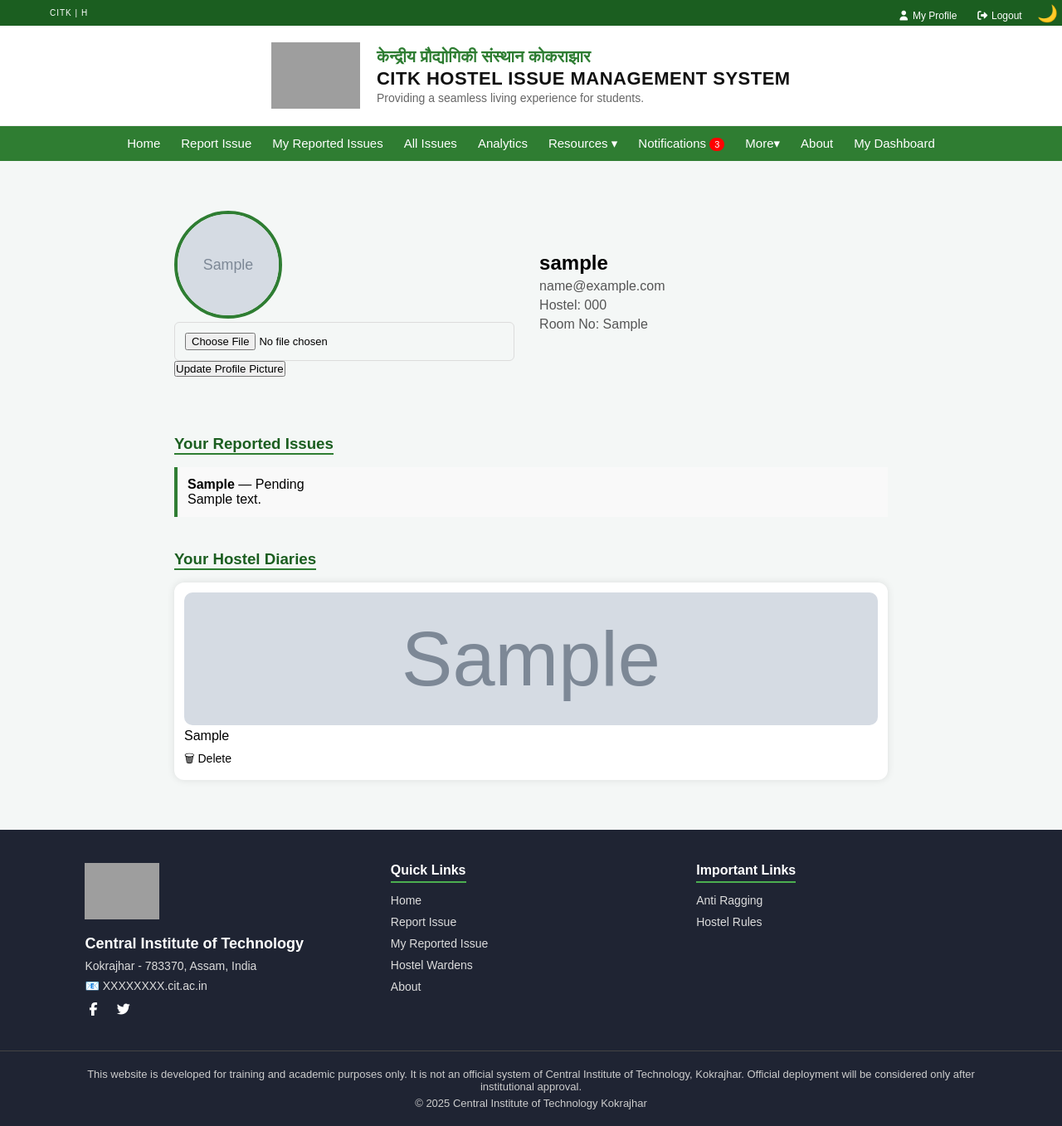
After one commit to itzsubham2006/CITK_HOSTEL_ISSUE_MANAGEMENT_SYSTEM, a Flask app: page /profile in a window 1280 px wide. The commit adds this page. Shown: the whole page at 83% size. Run offline with Flask 3, Linux system fonts and the light colour scheme; a user stored in the database is signed in; tables that the repository leaves empty hold one stand-in row (values such as "Sample post"); grey boxes marked "Sample" are stand-in pictures; some libraries are stand-ins or nearby versions; grey boxes are pictures that could not be loaded.

Commit message:
profile section and hostel diaries section added

```diff
--- a/app/models/user.py
+++ b/app/models/user.py
@@ -13,3 +13,7 @@ class User(db.Model, UserMixin):
         nullable=False,
         default="student"
     )
+    diaries = db.relationship('HostelDiary', backref='user', lazy=True)
+    diary_comments = db.relationship('DiaryComment', backref='user', lazy=True)
+    diary_likes = db.relationship('DiaryLike', backref='user', lazy=True)
+    profile_pic = db.Column(db.String(255))
--- a/app/routes/students_routes.py
+++ b/app/routes/students_routes.py
@@ -1,15 +1,13 @@
-from flask import Blueprint, jsonify, render_template, flash, redirect, url_for
+from flask import Blueprint, jsonify, render_template, flash, redirect, url_for, request
 from flask_login import login_required, current_user
 from sqlalchemy import func
 from ..extensions import db
-from ..models.complaints import Complaint
-from ..models.complaints import ComplaintUpvote
+from ..models.complaints import Complaint, ComplaintUpvote, HostelDiary
 from ..forms import ComplaintForm
 import os
 import uuid
 from flask import current_app
 from werkzeug.utils import secure_filename
-
 
 students_bp = Blueprint('students', __name__)
 
@@ -94,7 +92,7 @@ def dashboard():
 @students_bp.route("/schedules")
 @login_required
 def schedules():
-    return render_template("student/schedules.html")
+    return render_template("publics/schedules.html")
 
 
 
@@ -102,7 +100,7 @@ def schedules():
 @students_bp.route("/about")
 @login_required
 def about():
-    return render_template("student/about.html")
+    return render_template("publics/about.html")
 
 # -----------------------------------------hostel_facility-------------------------------
 @students_bp.route("/hostel_facility")
@@ -124,7 +122,7 @@ def all_issues():
         .all()
 
     return render_template(
-        'student/all_issues.html',
+        'publics/all_issues.html',
         complaints=complaints,
         hostel=current_user.hostel
     )
@@ -176,7 +174,7 @@ def analytics():
         for issue in top_issues
     ]
     return render_template(
-        "student/analytics.html",
+        "publics/analytics.html",
         status_counts=status_counts,
         categories=categories,
         category_counts=category_counts,
@@ -219,3 +217,68 @@ def upvote_complaint(cid):
         'success': True,
         'upvotes': complaint.upvotes
     })
+
+
+@students_bp.route('/profile')
+@login_required
+def profile():
+    issues = Complaint.query.filter_by(user_id=current_user.id).all()
+    diaries = HostelDiary.query.filter_by(user_id=current_user.id).all()
+    return render_template('publics/profile.html', issues=issues, diaries=diaries)
+
+
+
+@students_bp.route('/delete-diary/<int:id>')
+@login_required
+def delete_diary(id):
+    diary = HostelDiary.query.get_or_404(id)
+
+    if diary.user_id != current_user.id:
+        flash("You can't delete this photo", "danger")
+        return redirect(url_for('students.profile'))
+
+    image_path = os.path.join('app/static/uploads', diary.image)
+    if os.path.exists(image_path):
+        os.remove(image_path)
+
+    db.session.delete(diary)
+    db.session.commit()
+
+    flash("Diary deleted successfully", "success")
+    return redirect(url_for('students.profile'))
+
+
+
+
+from werkzeug.utils import secure_filename
+import os
+
+def allowed_file(filename):
+    return '.' in filename and \
+           filename.rsplit('.', 1)[1].lower() in {'png','jpg','jpeg'}
+
+
+
+@students_bp.route('/upload-profile-pic', methods=['POST'])
+@login_required
+def upload_profile_pic():
+    file = request.files.get('profile_pic')
+
+    if not file or file.filename == '':
+        flash('No file selected', 'danger')
+        return redirect(url_for('students.profile'))
+
+    if not allowed_file(file.filename):
+        flash('Invalid file type', 'danger')
+        return redirect(url_for('students.profile'))
+
+    filename = secure_filename(file.filename)
+    filepath = os.path.join(current_app.config['UPLOAD_FOLDER'], filename)
+
+    file.save(filepath)
+
+    current_user.profile_pic = filename
+    db.session.commit()
+
+    flash('Profile picture updated!', 'success')
+    return redirect(url_for('students.profile'))
--- a/app/static/css/style.css
+++ b/app/static/css/style.css
@@ -1425,7 +1425,6 @@ input::placeholder {
     margin-left: 15px;
 }
 
-/* Dark mode */
 body.dark {
     background: #121212;
     color: #e0e0e0;
@@ -1446,9 +1445,9 @@ body.dark .facility-card {
 
 
 
-/* ----------------------------------------------------------------------------------------------------------------- */
-
-/* PAGE */
+/* -----------------------------------------------------all_issue------------------------------------------------------------ */
+
+
 .issues-page-wrapper {
   max-width: 950px;
   margin: auto;
@@ -1461,14 +1460,14 @@ body.dark .facility-card {
   color: var(--green);
 }
 
-/* LIST */
+
 .issues-vertical-list {
   display: flex;
   flex-direction: column;
   gap: 18px;
 }
 
-/* CARD */
+
 .issue-row-card {
   display: flex;
   gap: 16px;
@@ -1485,10 +1484,9 @@ body.dark .facility-card {
   box-shadow: 0 18px 45px rgba(0,0,0,0.12);
 }
 
-/* TOP ISSUE HIGHLIGHT */
+
 .top-issue {
   border: 2px solid #2e7d32;
-  /* background: linear-gradient(90deg, #fff8e1, #ffffff); */
 }
 
 .top-badge {
@@ -1503,7 +1501,7 @@ body.dark .facility-card {
   border-radius: 20px;
 }
 
-/* INDEX */
+
 .issue-row-index {
   min-width: 32px;
   font-size: 1.3rem;
@@ -1513,7 +1511,6 @@ body.dark .facility-card {
   align-items: center;
 }
 
-/* CONTENT */
 .issue-row-content {
   flex: 1;
 }
@@ -1542,7 +1539,7 @@ body.dark .facility-card {
   color: #777;
 }
 
-/* IMAGE */
+
 .issue-row-image {
   margin-top: 10px;
   max-height: 180px;
@@ -1550,7 +1547,7 @@ body.dark .facility-card {
   box-shadow: 0 8px 22px rgba(0,0,0,0.15);
 }
 
-/* STATUS */
+
 .issue-row-status {
   padding: 6px 14px;
   border-radius: 20px;
@@ -1573,7 +1570,7 @@ body.dark .facility-card {
   color: white;
 }
 
-/* UPVOTE AREA */
+
 .issue-row-actions {
   display: flex;
   flex-direction: column;
@@ -1581,7 +1578,6 @@ body.dark .facility-card {
   gap: 6px;
 }
 
-/* UPVOTE BUTTON */
 .issue-upvote-btn {
   width: 42px;
   height: 42px;
@@ -1699,3 +1695,249 @@ body.dark .facility-card {
   padding: 10px;
   border-bottom: 1px solid #eee;
 }
+
+
+
+
+
+/* --------------------------------------------------profile----------------------------------------------------------------- */
+/* .profile-container {
+  max-width: 900px;
+  margin: auto;
+  padding: 20px;
+}
+
+.profile-card {
+  background: #e8f5e9;
+  padding: 20px;
+  border-radius: 10px;
+  margin-bottom: 20px;
+}
+
+.profile-container h3{
+    margin-top: 80px ;
+    margin-bottom: 10px;
+    font-size: 28px;
+     background: #e8f5e9;
+}
+
+.issue-card {
+  background: #fff;
+  padding: 12px;
+  border-left: 4px solid green;
+  margin-bottom: 10px;
+}
+
+.diary-grid {
+  display: grid;
+  grid-template-columns: repeat(auto-fit, minmax(220px, 1fr));
+  gap: 15px;
+}
+
+.diary-card {
+  background: #fff;
+  padding: 10px;
+  border-radius: 10px;
+  text-align: center;
+}
+
+.diary-card img {
+  width: 100%;
+  border-radius: 8px;
+}
+
+.delete-btn {
+  display: inline-block;
+  margin-top: 8px;
+  color: red;
+  font-size: 14px;
+} */
+
+
+
+
+
+
+.profile-wrapper {
+  max-width: 900px;
+  margin: 40px auto;
+  padding: 20px;
+}
+
+/* HEADER */
+.profile-header {
+  display: flex;
+  align-items: center;
+  gap: 30px;
+  margin-bottom: 40px;
+}
+
+.profile-pic img {
+  width: 130px;
+  height: 130px;
+  border-radius: 50%;
+  object-fit: cover;
+  border: 4px solid #2e7d32;
+}
+
+.profile-info h2 {
+  margin: 0;
+}
+
+.profile-info p {
+  margin: 5px 0;
+  color: #555;
+}
+
+/* SECTION */
+.section-title {
+  margin: 30px 0 15px;
+  border-bottom: 2px solid #2e7d32;
+  display: inline-block;
+}
+
+/* ISSUES */
+.issue-card {
+  background: #f9f9f9;
+  padding: 12px;
+  margin-bottom: 10px;
+  border-left: 4px solid #2e7d32;
+}
+
+/* DIARIES */
+.diary-grid {
+  display: grid;
+  grid-template-columns: repeat(auto-fill, minmax(230px, 1fr));
+  gap: 20px;
+}
+
+.diary-card {
+  background: #fff;
+  padding: 10px;
+  border-radius: 8px;
+  box-shadow: 0 2px 6px rgba(0,0,0,0.1);
+}
+
+.diary-card img {
+  width: 100%;
+  height: 160px;
+  object-fit: cover;
+  border-radius: 6px;
+}
+
+.delete-btn {
+  display: inline-block;
+  margin-top: 8px;
+  color: #c62828;
+  font-size: 14px;
+  text-decoration: none;
+}
+
+.delete-btn:hover {
+  text-decoration: underline;
+}
+
+.empty {
+  color: #777;
+}
+
+
+/* ---------------------------------------------------------------diaries---------------------------------------------------------- */
+.diary-page {
+  max-width: 1100px;
+  margin: auto;
+  padding: 20px;
+}
+
+.page-title {
+  text-align: center;
+  margin-bottom: 20px;
+}
+
+.upload-box {
+  display: flex;
+  justify-content: center;
+  margin-bottom: 30px;
+}
+
+.upload-box form {
+  display: flex;
+  gap: 10px;
+}
+
+.upload-box button {
+  background: green;
+  color: white;
+  border: none;
+  padding: 6px 15px;
+  border-radius: 6px;
+  cursor: pointer;
+}
+
+.diary-grid {
+  display: grid;
+  grid-template-columns: repeat(auto-fit, minmax(260px, 1fr));
+  gap: 20px;
+}
+
+.diary-card {
+  background: #ffffff;
+  padding: 12px;
+  border-radius: 12px;
+  box-shadow: 0 0 10px rgba(0,0,0,0.1);
+}
+
+.diary-card img {
+  width: 100%;
+  border-radius: 10px;
+}
+
+.caption {
+  margin: 8px 0;
+  font-weight: 500;
+}
+
+.user {
+  color: #555;
+}
+
+.like-btn {
+  background: none;
+  border: none;
+  font-size: 16px;
+  cursor: pointer;
+  margin: 6px 0;
+}
+
+.comments {
+  margin-top: 8px;
+  font-size: 14px;
+}
+
+.no-comment {
+  color: gray;
+}
+
+.comment-form {
+  display: flex;
+  gap: 6px;
+  margin-top: 8px;
+}
+
+.comment-form input {
+  flex: 1;
+  padding: 5px;
+}
+
+.comment-form button {
+  background: #2e7d32;
+  color: white;
+  border: none;
+  padding: 5px 10px;
+  border-radius: 5px;
+}
+
+
+.diary-grid a{
+    color: black;
+}
--- a/app/templates/auth/register.html
+++ b/app/templates/auth/register.html
@@ -99,7 +99,7 @@
             <ul>
                 <li><i class="fa-solid fa-user"></i> Username: Min 4 characters</li>
                 <li><i class="fa-solid fa-envelope"></i> Valid college email address</li>
-                <li><i class="fa-solid fa-key"></i> Password: Min 6 characters</li>
+                <li><i class="fa-solid fa-key"></i> Password: Min 6 unique characters</li>
                 <li><i class="fa-solid fa-building-user"></i> Correct hostel & room</li>
             </ul>
 
--- a/app/templates/base.html
+++ b/app/templates/base.html
@@ -63,7 +63,7 @@ document.addEventListener("DOMContentLoaded", function () {
             </div>
 
             <div class="top-right">
-                <a href="#"><i class="fa-solid fa-user"></i> My Profile</a>
+                <a href="{{ url_for('students.profile') }}"><i class="fa-solid fa-user"></i> My Profile</a>
                 <a href="{{ url_for('auth.logout') }}"><i class="fa-solid fa-right-from-bracket"></i> Logout</a>
                 <button id="darkToggle" class="dark-btn">🌙</button>
 
@@ -100,13 +100,13 @@ document.addEventListener("DOMContentLoaded", function () {
 
             <div class="sp-mega-box">
                 <div class="sp-mega-left">
-                    <h4>Student Resources</h4>
+                    <h4>Hostel Resources</h4>
                     <ul>
                         <li><a href="#">Hostel Rules</a></li>
-                        <li><a href="#">Notices</a></li>
-                        <li><a href="{{ url_for('students.schedules')}}">Schedules</a></li>
+                        <li><a href="{{ url_for('students.schedules')}}">Imp Schedules</a></li>
                         <li><a href="#">Hostel Bodies</a></li>
-                        <li><a href="#">Hostel Diaries</a></li>
+                        <li><a href="#">Hostel Wardens</a></li>
+
 
 
                     </ul>
@@ -115,10 +115,10 @@ document.addEventListener("DOMContentLoaded", function () {
                 <div class="sp-mega-right">
                     <h4>Others</h4>
                     <div class="sp-mega-grid">
-                        <a href="#">Hostel Wardens</a>
+
                         <a href="#">Anti Ragging</a>
+                        <a href="#">Notices</a>
                         <a href="#">Internet</a>
-                        <a href="#">Hostel Facility</a>
                         <a href="#">Help</a>
 
 
@@ -137,12 +137,12 @@ document.addEventListener("DOMContentLoaded", function () {
 
             <div class="sp-mega-box">
                 <div class="sp-mega-left">
-                    <h4>Students</h4>
+                    <h4>Important</h4>
                     <ul>
-                        <li><a href="#">Hostel Diaries</a></li>
+
                         <li><a href="#">Forms</a></li>
-                        <li><a href="#">Hostel Bodies</a></li>
-                        <li><a href="#">Hostel Diaries</a></li>
+                        <li><a href="#">Something </a></li>
+                        <li><a href="{{url_for('diary.hostel_diaries')}}">Hostel Diaries</a></li>
 
 
                     </ul>
@@ -151,9 +151,8 @@ document.addEventListener("DOMContentLoaded", function () {
                 <div class="sp-mega-right">
                     <h4>Others</h4>
                     <div class="sp-mega-grid">
-                        <a href="#">Hostel Wardens</a>
+                        <a href="#">something</a>
                         <a href="#">Anti Ragging</a>
-                        <a href="#">Internet</a>
                         <a href="{{url_for('students.hostel_facility')}}">Hostel Facility</a>
                         <a href="#">Help</a>
 
--- /dev/null
+++ b/app/templates/publics/profile.html
@@ -0,0 +1,71 @@
+{% extends 'base.html' %}
+
+{% block content %}
+
+<div class="profile-wrapper">
+
+  <!-- PROFILE HEADER -->
+  <div class="profile-header">
+    <div class="profile-pic">
+
+
+      {% if current_user.profile_pic %}
+        <img src="{{ url_for('static', filename='uploads/' + current_user.profile_pic) }}">
+      {% else %}
+        <img src="{{ url_for('static', filename='uploads/default_user.png') }}">
+      {% endif %}
+      <form method="POST"
+      action="{{ url_for('students.upload_profile_pic') }}"
+      enctype="multipart/form-data">
+
+    <input type="file"
+          name="profile_pic"
+          accept="image/*"
+          required>
+
+    <button type="submit">Update Profile Picture</button>
+</form>
+    </div>
+
+    <div class="profile-info">
+      <h2>{{ current_user.username }}</h2>
+      <p>{{ current_user.email }}</p>
+      <p>Hostel: {{ current_user.hostel }}</p>
+      <p>Room No: {{ current_user.room_no }}</p>
+    </div>
+  </div>
+
+  <!-- REPORTED ISSUES -->
+  <h3 class="section-title">Your Reported Issues</h3>
+  {% for issue in issues %}
+    <div class="issue-card">
+      <b>{{ issue.category }}</b> — {{ issue.status }}
+      <p>{{ issue.description }}</p>
+    </div>
+  {% else %}
+    <p class="empty">No issues reported.</p>
+  {% endfor %}
+
+  <!-- HOSTEL DIARIES -->
+  <h3 class="section-title">Your Hostel Diaries</h3>
+  <div class="diary-grid">
+    {% for diary in diaries %}
+      <div class="diary-card">
+        <img src="{{ url_for('static', filename='uploads/' + diary.image) }}">
+        <p>{{ diary.caption }}</p>
+
+        <!-- DELETE BUTTON (FIXED) -->
+        <a href="{{ url_for('students.delete_diary', id=diary.id) }}"
+           class="delete-btn"
+           onclick="return confirm('Delete this diary?')">
+           🗑 Delete
+        </a>
+      </div>
+    {% else %}
+      <p class="empty">No diaries yet.</p>
+    {% endfor %}
+  </div>
+
+</div>
+
+{% endblock %}
```
Also changed, not shown: app/__init__.py (+10 -0 lines), app/models/complaints.py (+29 -0 lines), app/routes/hostel_diary.py (added, +75 -0 lines), app/templates/publics/hostel_diaries.html (added, +84 -0 lines), app/static/uploads/WIN_20251118_22_42_58_Pro.jpg (added), app/static/uploads/WIN_20251118_22_43_12_Pro.jpg (added), app/templates/publics/about.html (renamed from app/templates/student/about.html), app/templates/publics/all_issues.html (renamed from app/templates/student/all_issues.html), app/templates/publics/analytics.html (renamed from app/templates/student/analytics.html), app/templates/publics/schedules.html (renamed from app/templates/student/schedules.html), instance/database.db.
